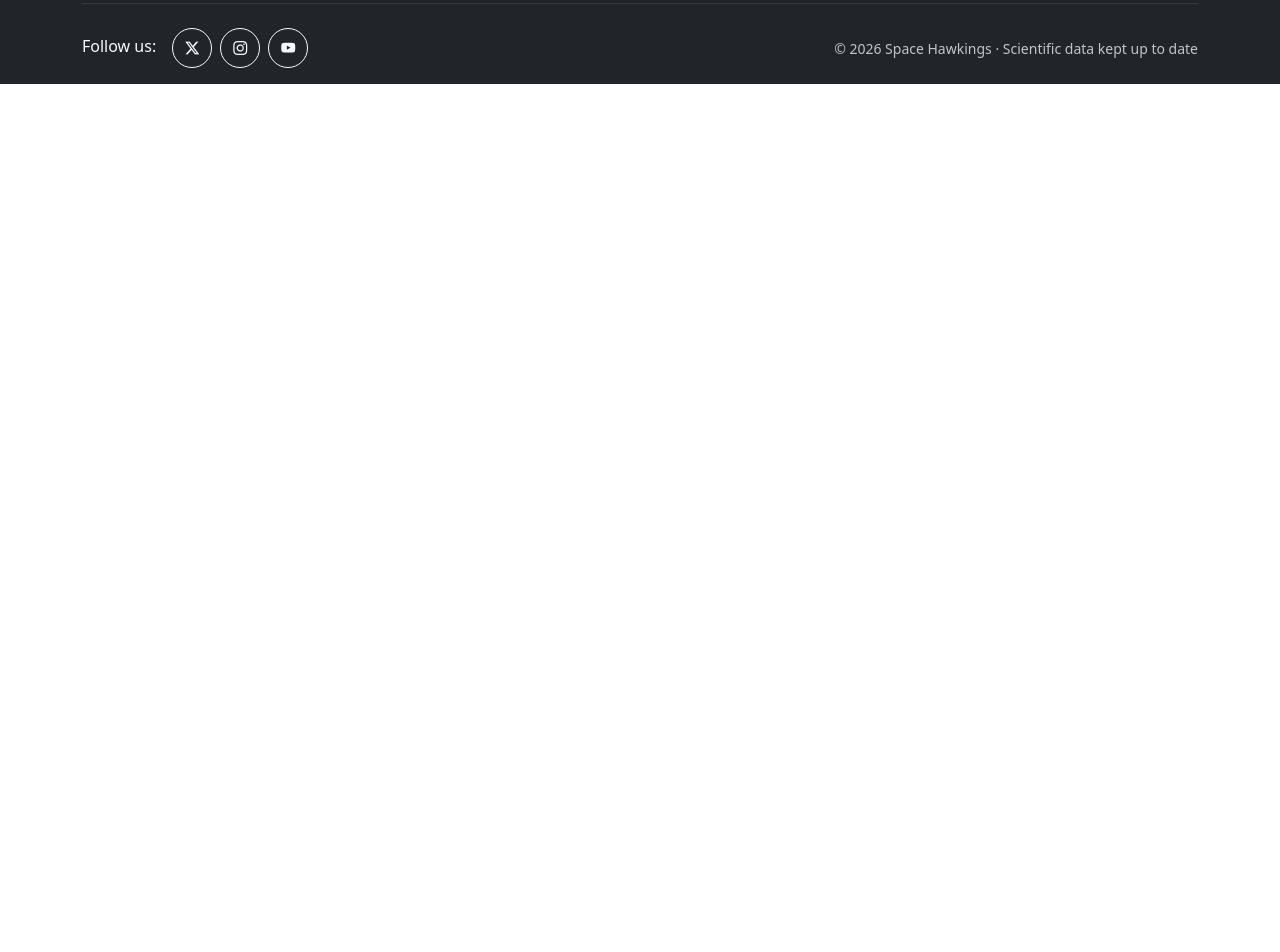
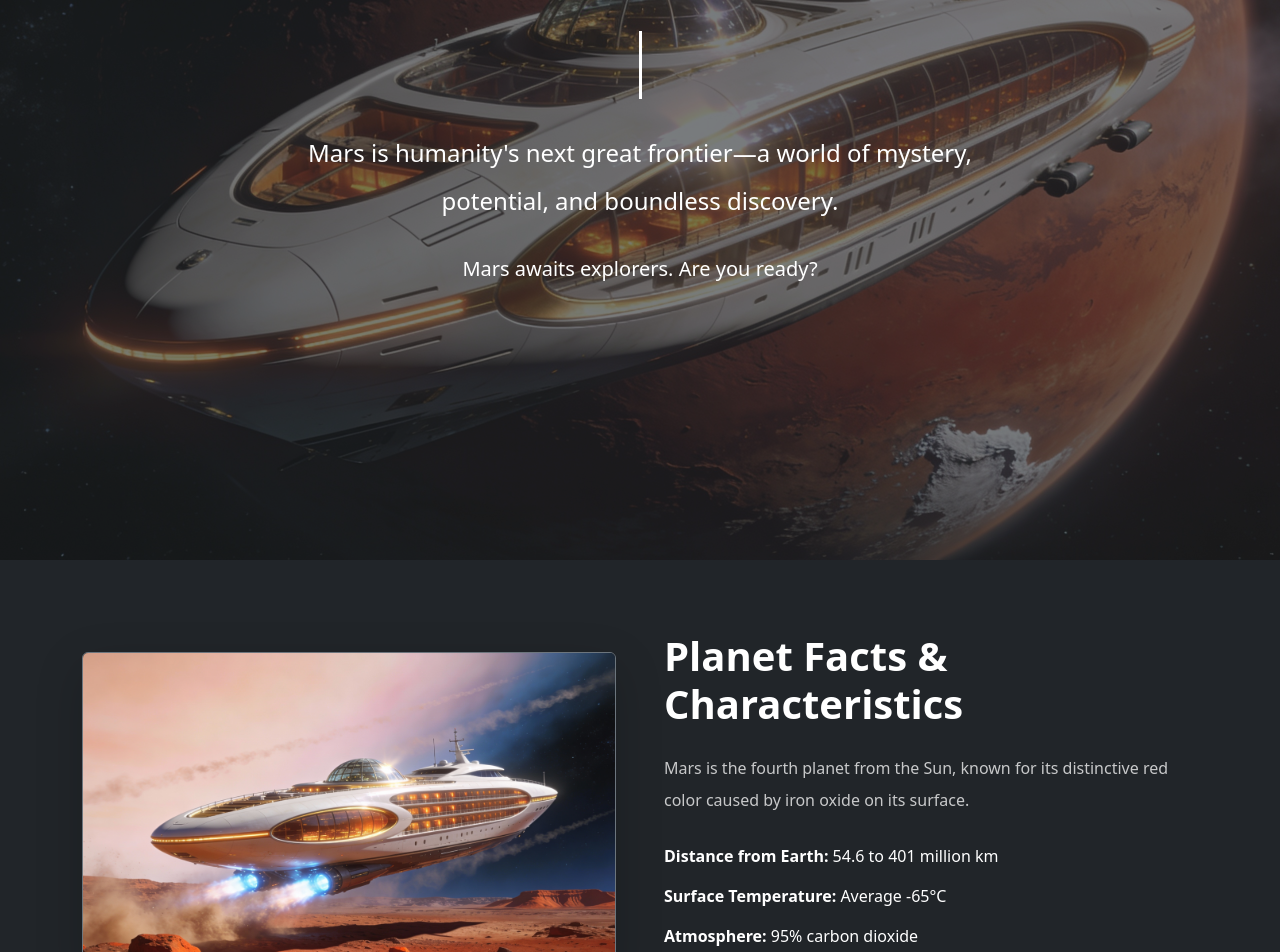
Before and after one commit to davidccgh/SpaceTravelDAMAEquipoDavidSaul, an Angular app: page /mars in a window 1280 px wide. Shown: the part 240-1192 px from the top of the page. Before the commit the page ends 800 px from the top, so only its background shows below. Built offline with nearby package versions, Linux system fonts and the light colour scheme.

Commit message:
componente mars creado

```diff
--- a/src/app/components/mars/mars.css
+++ b/src/app/components/mars/mars.css
@@ -0,0 +1,58 @@
+/* --- ELIMINACIÓN DE HUECOS TOTAL --- */
+:host {
+  display: block;
+  background-color: #212529; /* Color bg-dark de Bootstrap para evitar destellos blancos */
+}
+
+section, .content-pair, .mars-section {
+  margin-top: 0 !important;
+  margin-bottom: 0 !important;
+  padding-bottom: 3rem; /* Ajusta el padding para separar contenido, pero no el margin */
+}
+
+/* Evita que el último elemento de cualquier sección cree un hueco */
+section *:last-child {
+  margin-bottom: 0 !important;
+}
+
+/* --- VISIBILIDAD DE TEXTO --- */
+.mars-section,
+.mars-section h1,
+.mars-section p,
+.mars-section span:not(.redMars) {
+  color: #ffffff !important;
+}
+
+.redMars {
+  color: #e16a15 !important;
+  text-shadow: 0 0 10px rgba(225, 106, 21, 0.5);
+}
+
+/* --- ESTILOS DE COMPONENTES --- */
+.typing-effect-once {
+  border-right: 3px solid #ffffff;
+  white-space: nowrap;
+  overflow: hidden;
+}
+
+.content-img {
+  transition: transform 0.3s ease, box-shadow 0.3s ease;
+}
+
+.content-img:hover {
+  transform: scale(1.02);
+  box-shadow: 0 0 30px rgba(225, 106, 21, 0.4) !important;
+}
+
+@media (max-width: 768px) {
+  .mars-section {
+    background-attachment: scroll !important;
+  }
+  .display-4 {
+    font-size: 1.8rem !important;
+  }
+  .typing-effect-once {
+    white-space: normal;
+    border-right: none;
+  }
+}
--- a/src/app/components/mars/mars.html
+++ b/src/app/components/mars/mars.html
@@ -1 +1,56 @@
-<p>mars works!</p>
+<!-- HERO SECTION -->
+<section class="mars-section d-flex align-items-center justify-content-center pt-5 mt-5 text-white mb-0"
+         [style.backgroundImage]="'url(/img/marte.png)'"
+         style="background-size: cover; background-position: center center; background-attachment: scroll; min-height: 100vh; position: relative;">
+
+  <div class="position-absolute top-0 start-0 w-100 h-100 bg-dark" style="opacity: 0.6; z-index: 0;"></div>
+
+  <div class="container position-relative z-1 py-5 text-center text-white">
+    <div class="row align-items-center">
+      <div class="col-lg-8 mx-auto">
+        <div class="content-text px-3 px-md-4">
+          <h1 class="display-4 fw-bold typing-effect-once text-white mb-4">
+            Mars: The <span class="redMars">Red</span> Planet
+          </h1>
+          <p class="lead fs-4 mb-4 lh-lg text-white">
+            Mars is humanity's next great frontier—a world of mystery, potential, and boundless discovery.
+          </p>
+          <p class="fs-5 mb-0 lh-lg text-white">
+            Mars awaits explorers. Are you ready?
+          </p>
+        </div>
+      </div>
+    </div>
+  </div>
+</section>
+
+<!-- SECTION: FACTS (Eliminados márgenes arriba y abajo) -->
+<section class="content-pair bg-dark text-white py-5 my-0">
+  <div class="container py-4">
+    <div class="row align-items-center g-4 g-md-5">
+      <div class="col-lg-6 order-lg-2">
+        <div class="content-text text-lg-start px-3 px-md-0">
+          <h2 class="h1 fw-bold mb-3 mb-md-4 text-white">Planet Facts & Characteristics</h2>
+          <p class="fs-6 mb-3 mb-md-4 lh-lg text-white opacity-75">
+            Mars is the fourth planet from the Sun, known for its distinctive
+            red color caused by iron oxide on its surface.
+          </p>
+          <ul class="list-unstyled fs-6 lh-lg text-white mb-0">
+            <li class="mb-2"><strong>Distance from Earth:</strong> 54.6 to 401 million km</li>
+            <li class="mb-2"><strong>Surface Temperature:</strong> Average -65°C</li>
+            <li class="mb-2"><strong>Atmosphere:</strong> 95% carbon dioxide</li>
+            <li class="mb-0"><strong>Moons:</strong> Phobos and Deimos</li>
+          </ul>
+        </div>
+      </div>
+      <div class="col-lg-6 order-lg-1">
+        <div class="content-image px-3 px-md-0">
+          <img src="/img/marte llegada.png" alt="Mars Characteristics"
+               class="img-fluid rounded shadow-lg content-img border border-secondary">
+        </div>
+      </div>
+    </div>
+  </div>
+</section>
+
+<!-- Aquí podrías añadir el footer si no lo tienes en app.component.html -->
```
